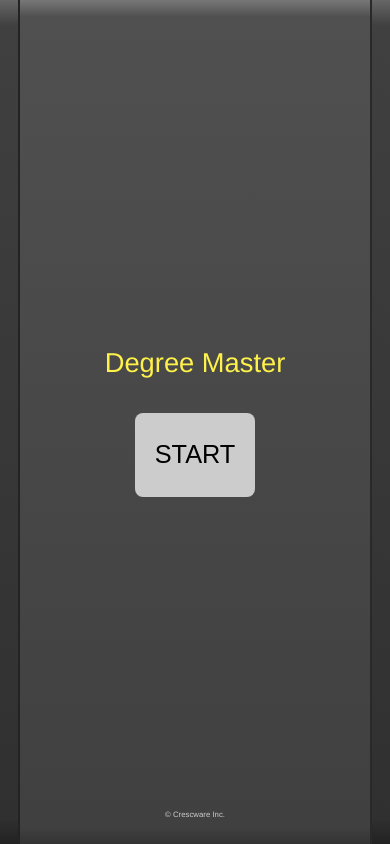
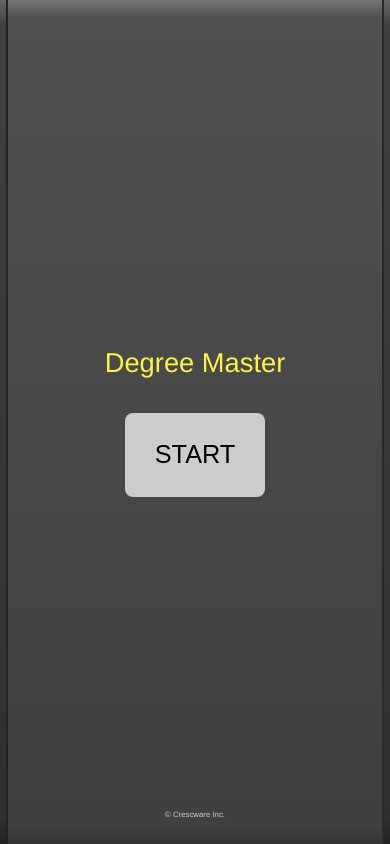
Before and after one commit to crescware/degree-master, an Angular app: page / in a window 390 px wide. Built offline with nearby package versions, Linux system fonts and the light colour scheme.

Commit message:
improve for iPhone

```diff
--- a/src/app/app.component.css
+++ b/src/app/app.component.css
@@ -4,6 +4,7 @@
   left: 0;
   width: 100%;
   height: 100%;
+  background: linear-gradient(0deg, #333333 0%, #404040 2%, #505050 98%, #777777 100%);
 }
 
 .Frame_Left,
@@ -11,7 +12,8 @@
   position: absolute;
   top: 0;
   height: 100%;
-  width: 20px;
+  width: 2vw;
+  max-width: 20px;
   background: linear-gradient(
     0deg,
     #222222 0%,
@@ -58,7 +60,7 @@
 
 .Button_Start {
   width: 20vw;
-  min-width: 120px;
+  min-width: 140px;
   height: 10vh;
   max-height: 100px;
   font-size: max(18px, min(3vh, 34px));
@@ -112,6 +114,7 @@
   padding: 3vh 2vw;
   font-size: 2vw;
   width: 8vw;
+  min-width: 50px;
   text-align: right;
   border: 0.5vw #222222 solid;
 }
@@ -146,16 +149,13 @@
 .Keys_Upper,
 .Keys_Lower {
   width: 100%;
-}
-
-.Keys_Upper {
   display: flex;
   justify-content: center;
 }
 
 .Key {
-  margin: 1%;
-  width: 7.09%;
+  margin: 1.2%;
+  width: 7%;
   height: 12vh;
   -webkit-appearance: none;
   -moz-appearance: none;
--- a/src/styles.css
+++ b/src/styles.css
@@ -5,7 +5,7 @@
 
 html {
   font-family: "Helvetica Neue", Helvetica, sans-serif;
-  background: linear-gradient(0deg, #333333 0%, #404040 2%, #505050 98%, #777777 100%);
+  background: #000;
   width: 100%;
   height: 100%;
 }
```
